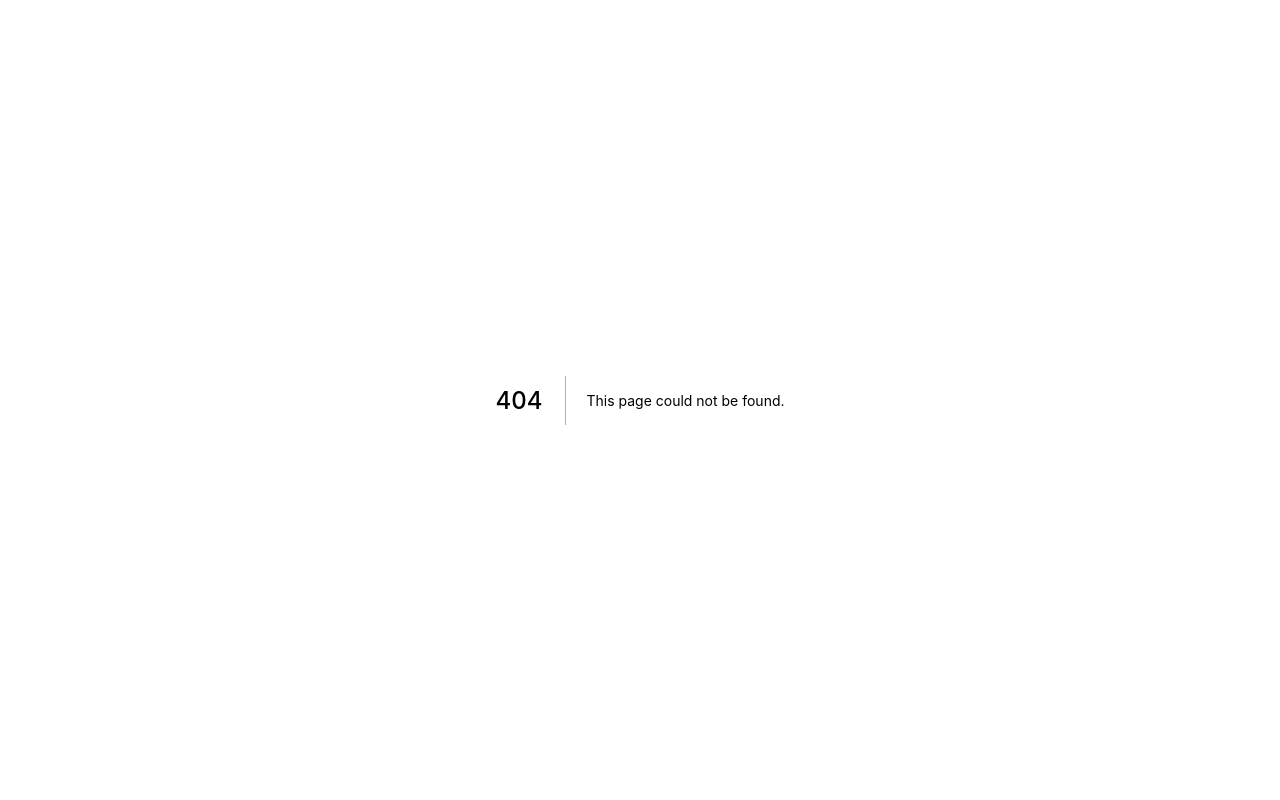
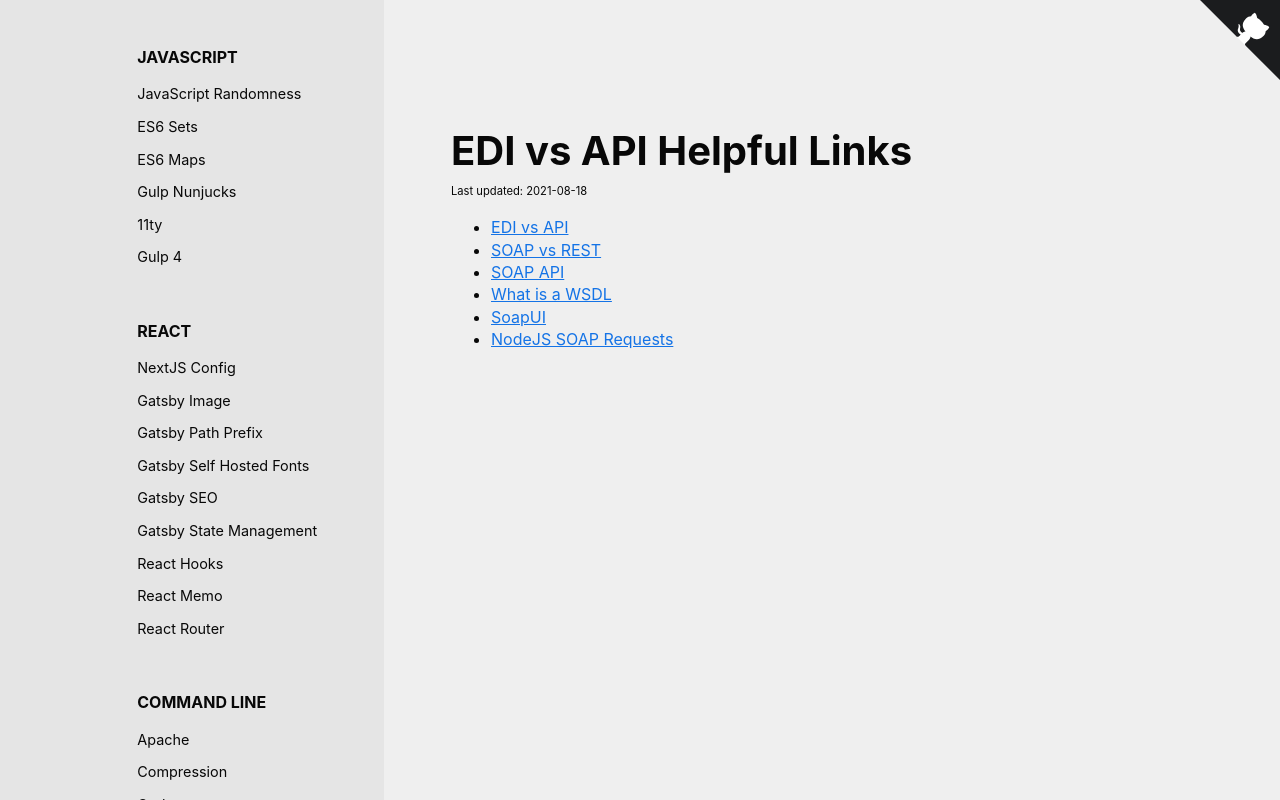
Before and after one commit to philsinatra/docs.philsinatra, a Next.js app: page /edi-api in a window 1280 px wide. Before the commit this address had no page. Built offline with nearby package versions, Linux system fonts and the light colour scheme.

Commit message:
📝 Add EDI vs API Helpful Links Page

```diff
--- a/src/data/pages.json
+++ b/src/data/pages.json
@@ -102,6 +102,10 @@
     {
       "title": "LMS / Hosting",
       "items": ["Blackboard", "ViaWest Hosting"]
+    },
+    {
+      "title": "EDI vs API",
+      "items": ["EDI API"]
     }
   ]
 }
--- /dev/null
+++ b/src/pages/edi-api.mdx
@@ -0,0 +1,15 @@
+import { Layout } from '../components/'
+
+export const meta = {
+  date: '2021-08-18',
+  title: 'EDI vs API Helpful Links',
+}
+
+- [EDI vs API](https://www.seeburger.com/info/edi-vs-api/)
+- [SOAP vs REST](https://www.guru99.com/comparison-between-web-services.html)
+- [SOAP API](https://stoplight.io/api-types/soap-api/)
+- [What is a WSDL](https://www.soapui.org/docs/soap-and-wsdl/working-with-wsdls/)
+- [SoapUI](https://www.soapui.org/getting-started/soap-test/)
+- [NodeJS SOAP Requests](https://betterprogramming.pub/how-to-perform-soap-requests-with-node-js-4a9627070eb6)
+
+export default ({ children }) => <Layout meta={meta}>{children}</Layout>
```
